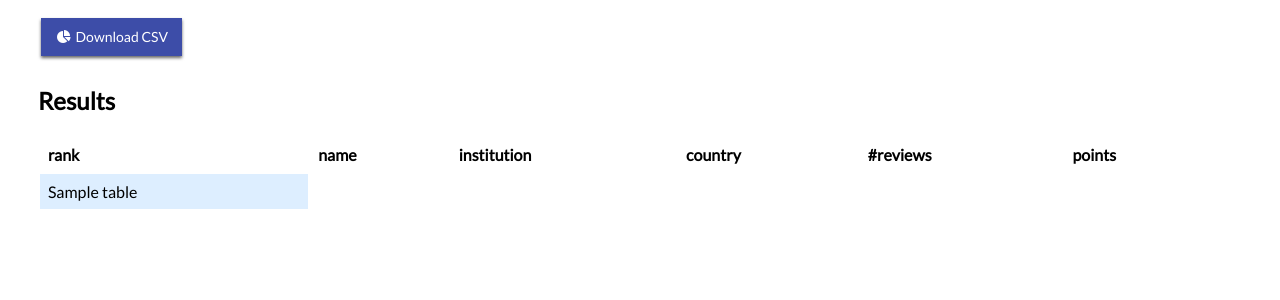
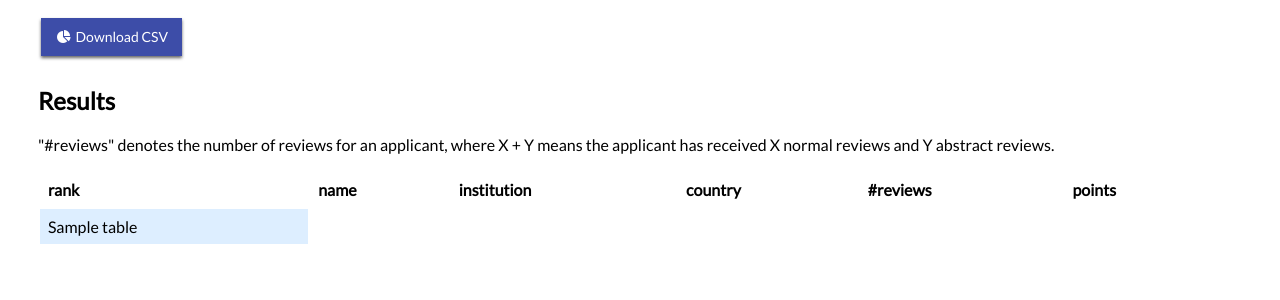
Before and after one commit to cdiener/rater, a Flask app: template templates/results.html in a window 1280 px wide. Shown: the part 289-589 px from the top of the page. Run offline with Flask 2, Linux system fonts and the light colour scheme; the template is opened without the code that fills it: most values are stand-ins (such as "Sample title", 1, 10 or a date in 2020); some libraries are stand-ins or nearby versions.

Commit message:
Some info on results

```diff
--- a/templates/results.html
+++ b/templates/results.html
@@ -5,6 +5,8 @@
     <div class="col c12">
     <a href='/static/res.csv' class="btn blue sm"><i class="fa fa-pie-chart fa-fw"></i>&nbsp;Download CSV</a>
     <h2>Results</h2>
+    <p>"#reviews" denotes the number of reviews for an applicant, where X + Y means
+    the applicant has received X normal reviews and Y abstract reviews.</p>
     <table class="table">
     <thead>
     <tr><th>rank</th><th>name</th><th>institution</th><th>country</th><th>#reviews</th><th>points</th></tr>
```
